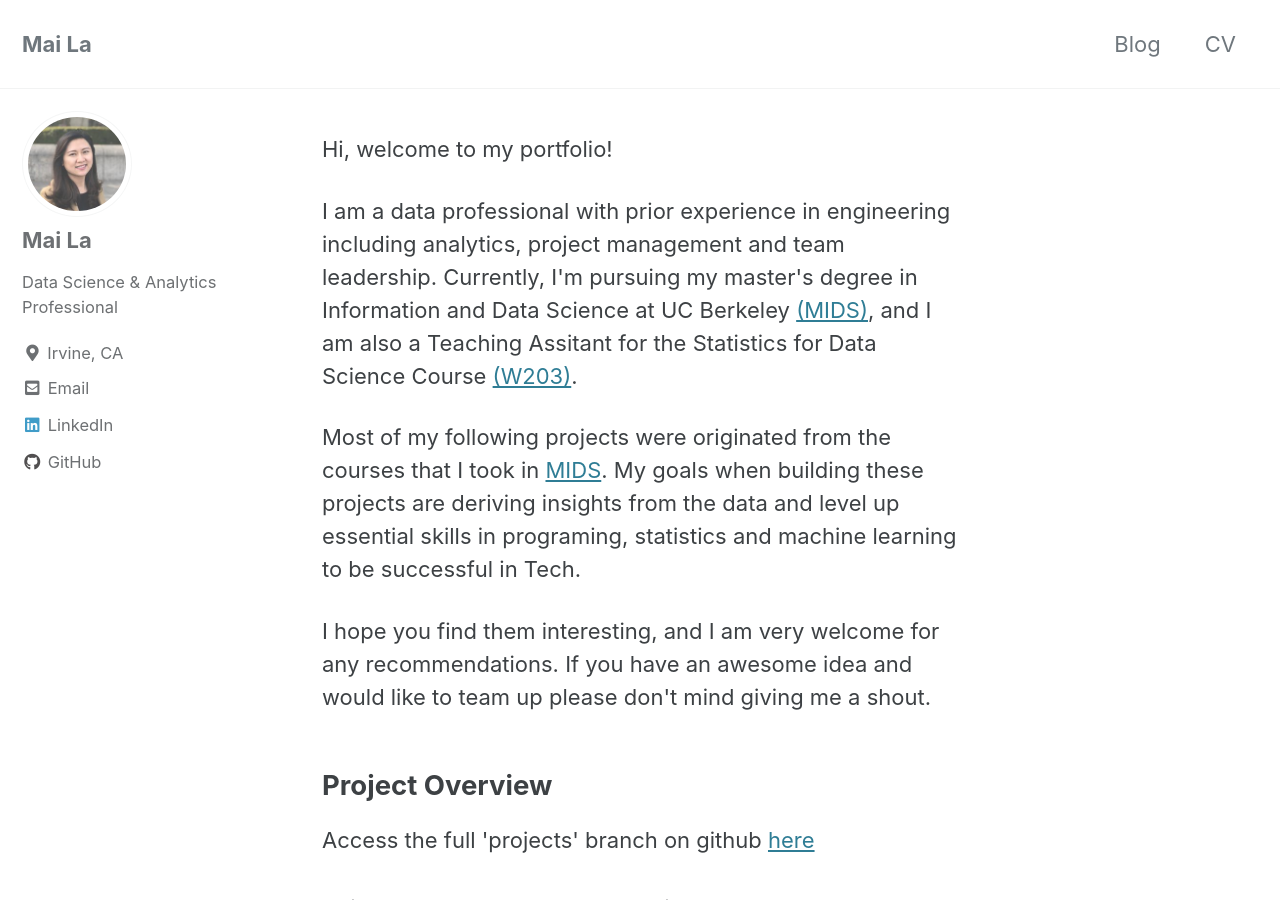
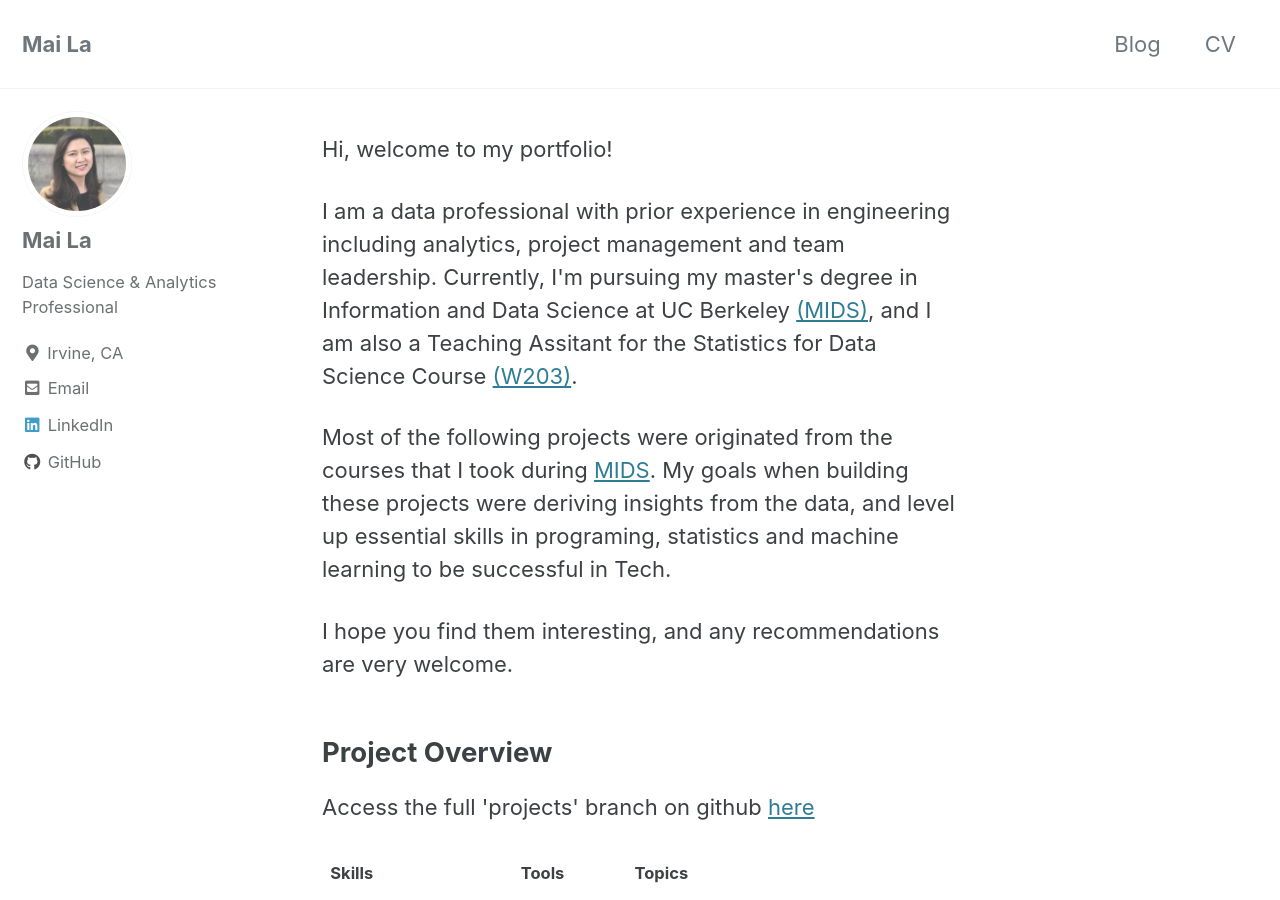
Before and after one commit to latuyetmai/latuyetmai.github.io, a Jekyll site: the page built from index.html, in a window 1280 px wide and 900 px high. Built offline with Jekyll 4.4.1, drawn with Linux system fonts in a browser that asks for light colours; cached includes are drawn as plain includes; the list of posts is cut into pages by our own code.

Commit message:
Update index.html

```diff
--- a/index.html
+++ b/index.html
@@ -6,8 +6,8 @@
 	<div itemscope itemtype="http://data-vocabulary.org/Person" class="col-sm-8">
 	<p class="lead">Hi, welcome to my portfolio!</p>
 	<p>I am a data professional with prior experience in engineering including analytics, project management and team leadership. Currently, I'm pursuing my master's degree in Information and Data Science at UC Berkeley <a href="https://ischoolonline.berkeley.edu/data-science/curriculum/">(MIDS)</a>, and I am also a Teaching Assitant for the Statistics for Data Science Course <a href="https://mids-w203.github.io/syllabus/">(W203)</a>.</p>
-	<p>Most of my following projects were originated from the courses that I took in <a href="https://ischoolonline.berkeley.edu/data-science/curriculum/">MIDS</a>. My goals when building these projects are deriving insights from the data and level up essential skills in programing, statistics and machine learning to be successful in Tech.</p>
- 	<p>I hope you find them interesting, and I am very welcome for any recommendations. If you have an awesome idea and would like to team up please don't mind giving me a shout.</p>
+	<p>Most of the following projects were originated from the courses that I took during <a href="https://ischoolonline.berkeley.edu/data-science/curriculum/">MIDS</a>. My goals when building these projects were deriving insights from the data, and level up essential skills in programing, statistics and machine learning to be successful in Tech.</p>
+ 	<p>I hope you find them interesting, and any recommendations are very welcome.</p>
 
 	<h2>Project Overview</h2>
 
```
